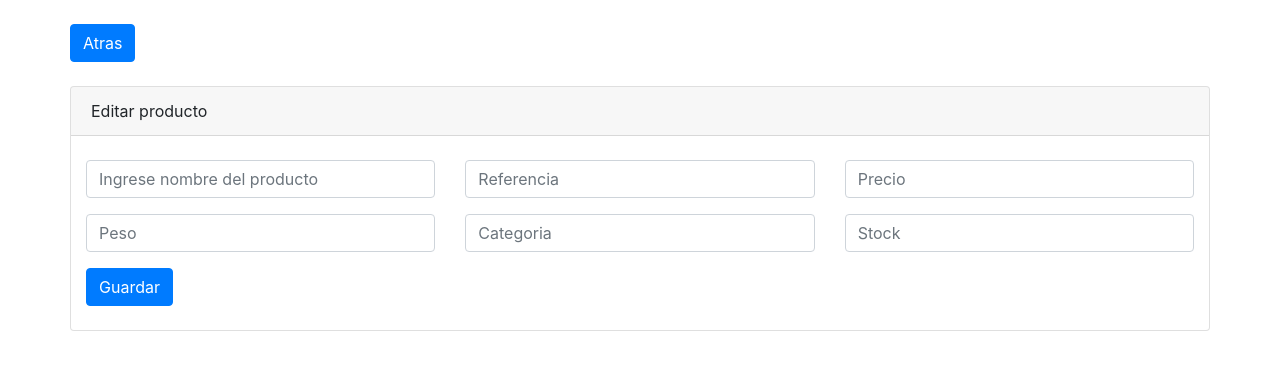
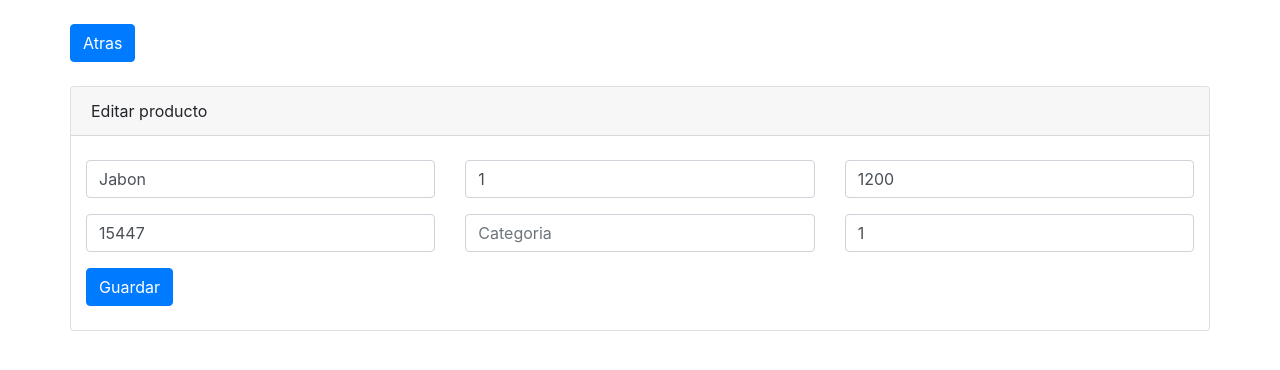
Before and after one commit to immafla/jhon, a React (Create React App) app: page /edit/1 in a window 1280 px wide. Shown: the top 370 px of the page. Built offline with nearby package versions, Linux system fonts and the light colour scheme.

Commit message:
adiciones

```diff
--- a/package.json
+++ b/package.json
@@ -8,6 +8,7 @@
     "@testing-library/user-event": "^7.2.1",
     "axios": "^0.19.2",
     "bootstrap": "^4.5.0",
+    "jquery": "^3.5.1",
     "react": "^16.13.1",
     "react-dom": "^16.13.1",
     "react-router-dom": "^5.2.0",
--- a/src/components/EditProduct.js
+++ b/src/components/EditProduct.js
@@ -1,5 +1,6 @@
 import React, { Component } from "react";
 import {Link} from 'react-router-dom'
+import axios from 'axios';
 import { product } from "../mocks/product";
 import "../style/globalStyle.css";
 
@@ -59,13 +60,6 @@ export default class EditProduct extends Component {
     }
     console.log(data)
 
-    fetch('http://localhost/curso-laravel/inventario_producto/public/registro', {
-      method: 'POST',
-      body: JSON.stringify(data),
-      headers:{'Content-Type': 'application/json'}
-    }).then(res => res.json())
-        .then(response => console.log('Success:', JSON.stringify(response)))
-        .catch(error => console.error('Error:', error));
   }
 
   handleEdit(e) {
@@ -77,10 +71,24 @@ export default class EditProduct extends Component {
   }
   componentDidMount(){
     const { params } = this.props.match;
-    console.log('vealo', params )
+    const data = this.state.products.find(el => el.id == params.id )
+    this.setState({
+      nombreProducto:data.nombreProducto,
+      categoria:data.categoria,
+      peso:data.peso,
+      precio:data.precio,
+      referencia:data.referencia,
+      stock:data.stock,
+    })
+    // axios.get(`http://localhost/curso-laravel/inventario_producto/public/registro`)
+    //   .then(res => {
+
+    //     console.log('de axios',res)
+    //   })
   }
 
   render() {
+    var self = this;
     return (
         <div className="container mt-4">
           <div className="row mb-4">
@@ -94,29 +102,29 @@ export default class EditProduct extends Component {
               <form onSubmit={this.getForm} className="container mt-4">
                 <div className="row form-group">
                   <div className="col-md-4 col-sm-4 col-xs-12 data-required">
-                    <input type="text" required="true" className="form-control" name="nombreProducto" aria-describedby="name" placeholder="Ingrese nombre del producto" onChange={this.handleChange} />
+                    <input value={this.state.nombreProducto} type="text" required="true" className="form-control" name="nombreProducto" aria-describedby="name" placeholder="Ingrese nombre del producto" onChange={this.handleChange}  />
                   </div>
 
                   <div className="col-md-4 col-sm-4 col-xs-12 data-required">
-                    <input type="text" className="form-control" name="referencia" placeholder="Referencia" onChange={this.handleChange} />
+                    <input value={this.state.referencia} type="text" className="form-control" name="referencia" placeholder="Referencia" onChange={this.handleChange} />
                   </div>
 
                   <div className="col-md-4 col-sm-4 col-xs-12 data-required">
-                    <input type="number" className="form-control" name="precio" placeholder="Precio" onChange={this.handleChange}/>
+                    <input value={this.state.precio} type="number" className="form-control" name="precio" placeholder="Precio" onChange={this.handleChange}/>
                   </div>
                 </div>
 
                 <div className="row form-group">
                   <div className="col-md-4 col-sm-4 col-xs-12 data-required">
-                    <input type="number" className="form-control" name="peso" placeholder="Peso" onChange={this.handleChange}/>
+                    <input value={this.state.peso} type="number" className="form-control" name="peso" placeholder="Peso" onChange={this.handleChange}/>
                   </div>
 
                   <div className="col-md-4 col-sm-4 col-xs-12 data-required">
-                    <input type="number" className="form-control" name="categoria" placeholder="Categoria" onChange={this.handleChange}/>
+                    <input value={this.state.categoria} type="number" className="form-control" name="categoria" placeholder="Categoria" onChange={this.handleChange}/>
                   </div>
 
                   <div className="col-md-4 col-sm-4 col-xs-12 data-required">
-                    <input type="number" className="form-control" name="stock" placeholder="Stock" onChange={this.handleChange} />
+                    <input value={this.state.stock} type="number" className="form-control" name="stock" placeholder="Stock" onChange={this.handleChange} />
                   </div>
                 </div>
                 <button type="submit" className="btn btn-primary mb-4">Guardar</button>
--- a/src/components/ListProduct.js
+++ b/src/components/ListProduct.js
@@ -7,7 +7,6 @@ import {Link} from 'react-router-dom'
 export default class ListProduct extends Component {
   constructor() {
     super();
-    this.handleEdit = this.handleEdit.bind(this);
     this.handleDelete = this.handleDelete.bind(this);
     this.state = {
       //products: [{}],
@@ -15,20 +14,19 @@ export default class ListProduct extends Component {
     };
   }
 
-  handleEdit(e,p) {
+  handleDelete(e,p) {
     console.log(e.currentTarget.name)
     console.log(p)
-    // aqui edit
-  }
-  handleDelete() {
-    // aqui delete
+    axios.delete(`http://localhost/curso-laravel/inventario_producto/public/editar/${p.id}`)
+      .then(res => {
+        console.log('res eliminacion',res);
+      })
   }
 
   componentDidMount(){
     axios.get(`http://localhost/curso-laravel/inventario_producto/public/registro`)
       .then(res => {
-        console.log('de axios',res)
-        //this.setState({ products: res.detalle });
+        console.log('res precarga info',res)
       })
   }
 
@@ -61,21 +59,16 @@ export default class ListProduct extends Component {
                 <td>{product.stock}</td>
                 <td>
                   <div className="d-flex">
-                  <Link
-                      to={{
-                        pathname: "/edit/" + product.id
-                      }}
-                    >
+                  <Link to={{ pathname: "/edit/" + product.id }}>
                     <img
                       name={product.id}
-                      onClick={(event) => this.handleEdit(event, product)}
                       height="20px"
                       className="mx-1"
                       src="https://image.flaticon.com/icons/svg/1159/1159633.svg"
                     />
-                    </Link>
+                  </Link>
                     <img
-                      onClick={this.handleDelete}
+                      onClick={(event) => this.handleDelete(event, product)}
                       height="20px"
                       src="https://image.flaticon.com/icons/png/512/61/61848.png"
                     />
```
Also changed, not shown: 1 other file (tests, documents, lock files or other folders).
